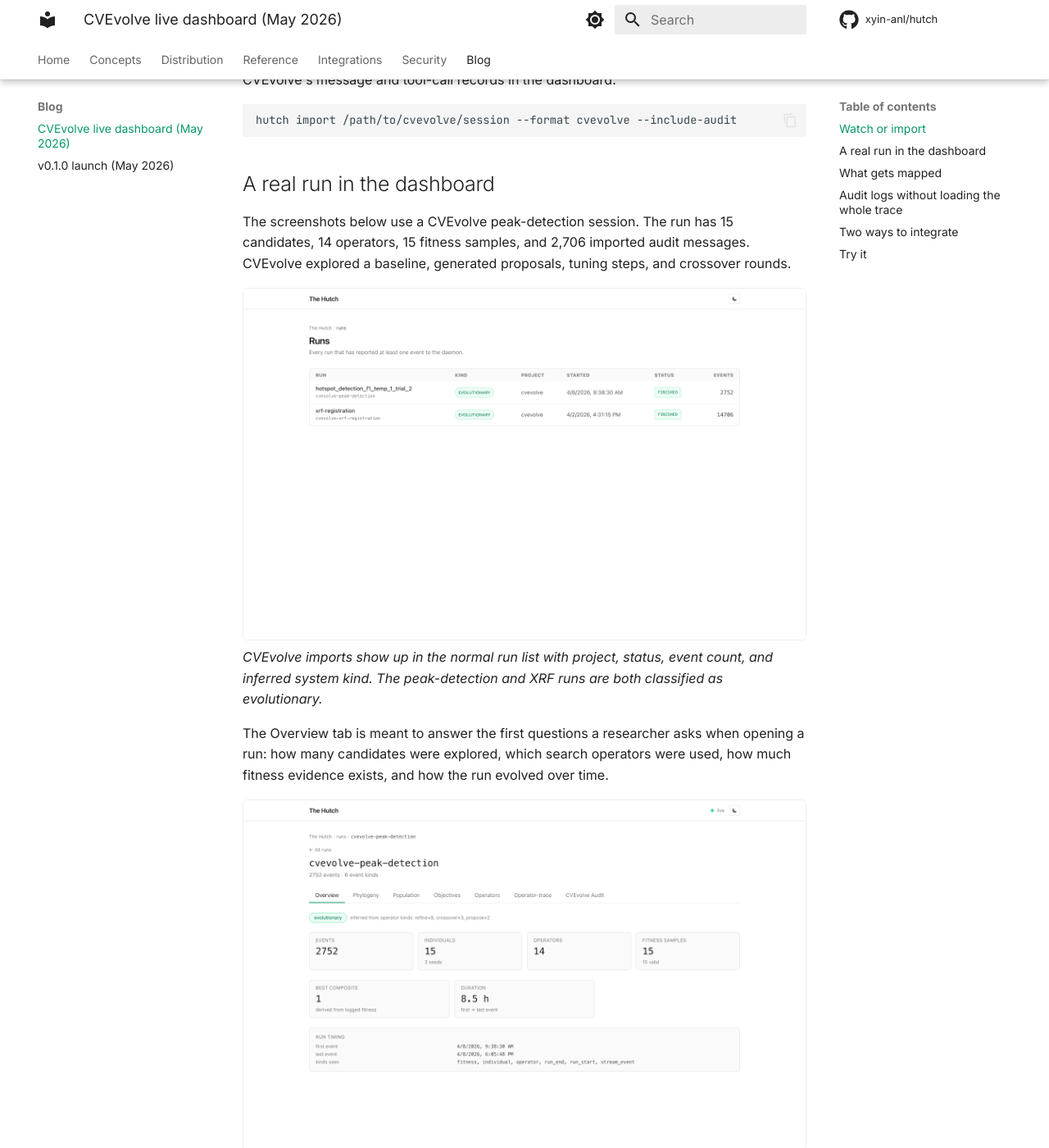
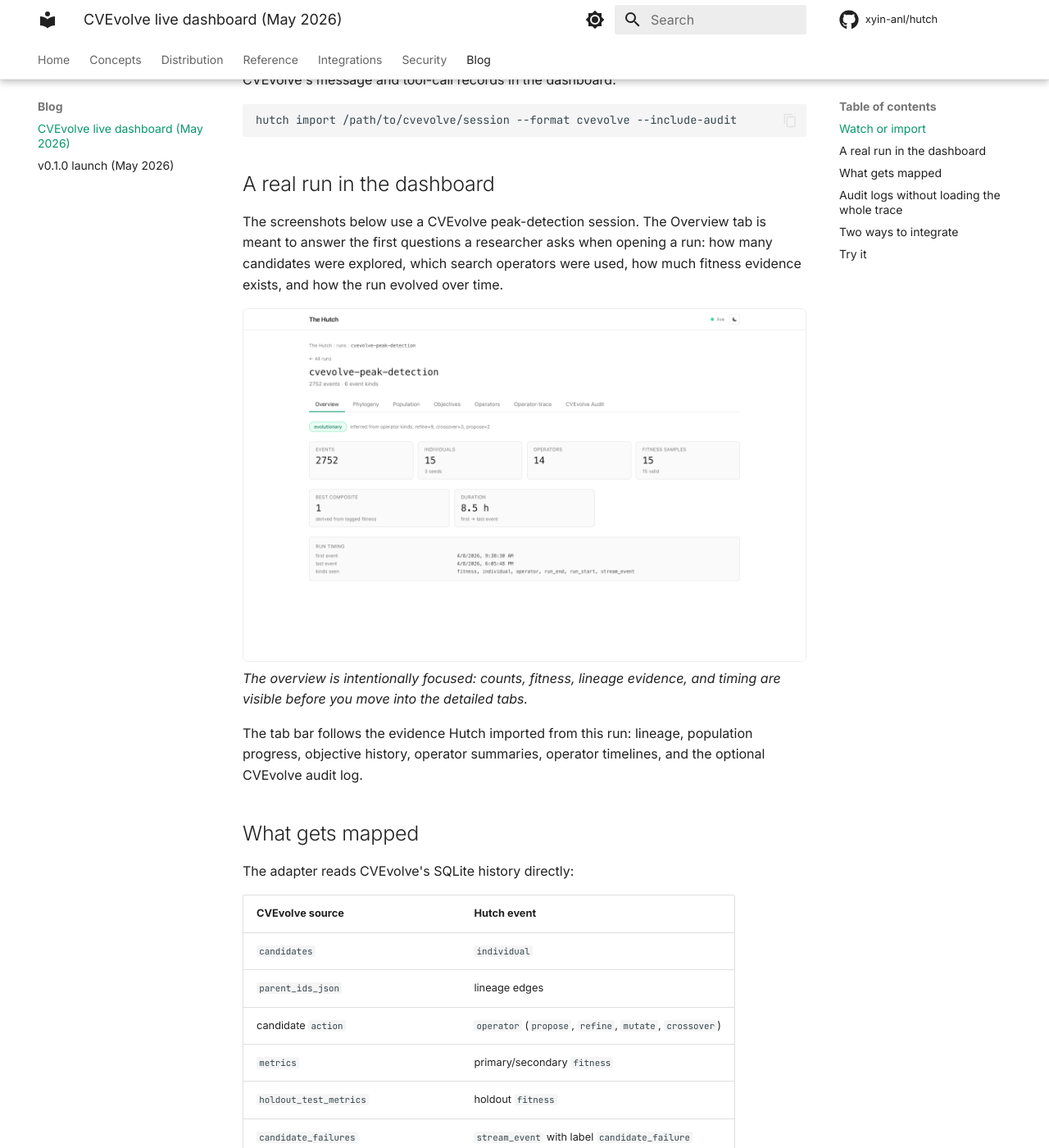
Before and after one commit to xyin-anl/hutch, an MkDocs documentation site: the page built from docs/blog/2026-05-11-cvevolve-live-dashboard.md, in a window 1280 px wide and 1400 px high, scrolled down 871 px. Shown: the whole window at 82% size. Built offline with MkDocs 1.6.1 and Material for MkDocs 9.7.7, drawn with Linux system fonts in a browser that asks for light colours; comment, search, counter and statistics services are not loaded.

Commit message:
docs: polish cvevolve blog

```diff
--- a/docs/blog/2026-05-11-cvevolve-live-dashboard.md
+++ b/docs/blog/2026-05-11-cvevolve-live-dashboard.md
@@ -42,16 +42,7 @@
 
 ## A real run in the dashboard
 
-The screenshots below use a CVEvolve peak-detection session. The run has
-15 candidates, 14 operators, 15 fitness samples, and 2,706 imported
-audit messages. CVEvolve explored a baseline, generated proposals,
-tuning steps, and crossover rounds.
-
-![CVEvolve peak detection run in the Hutch run list](../assets/screenshots/cvevolve-runs-list.png)
-*CVEvolve imports show up in the normal run list with project, status,
-event count, and inferred system kind. The peak-detection and XRF runs
-are both classified as evolutionary.*
-
+The screenshots below use a CVEvolve peak-detection session.
 The Overview tab is meant to answer the first questions a researcher
 asks when opening a run: how many candidates were explored, which search
 operators were used, how much fitness evidence exists, and how the run
```
Also changed, not shown: docs/assets/screenshots/cvevolve-runs-list.png (deleted).
